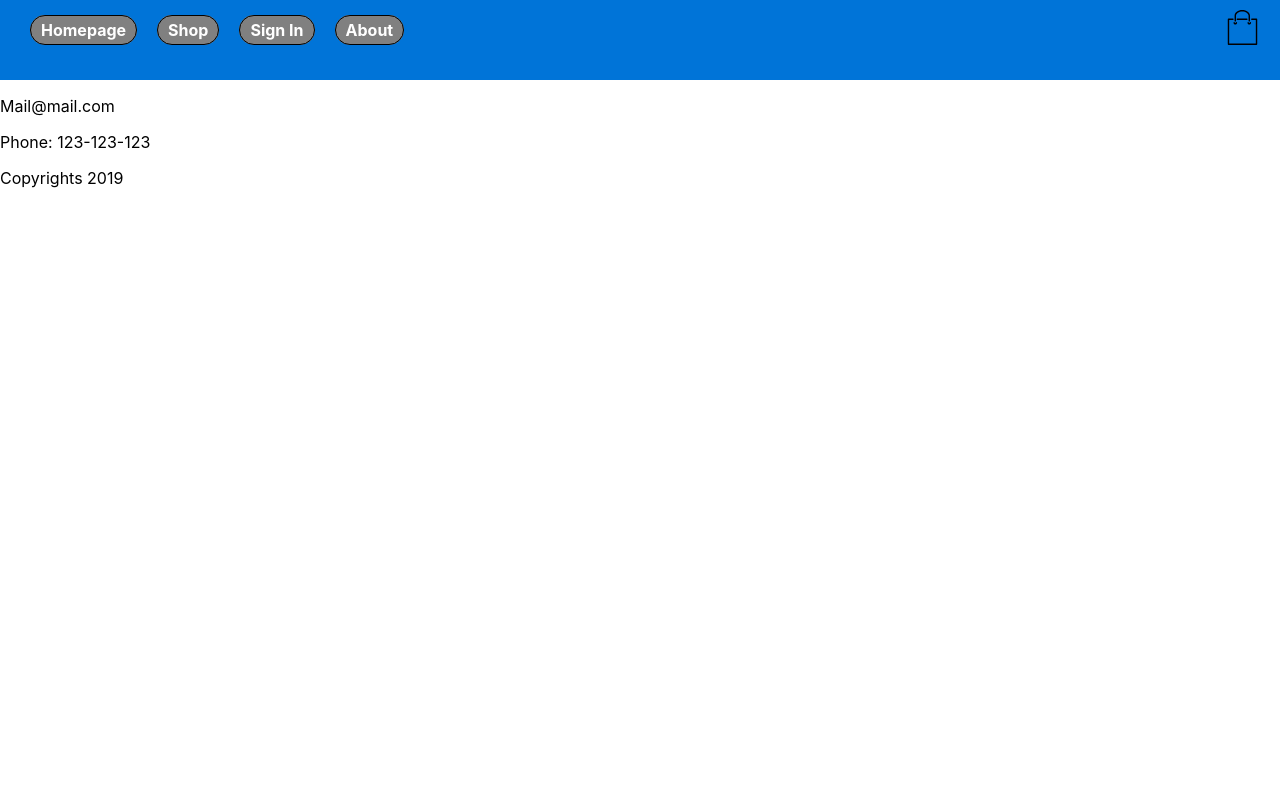
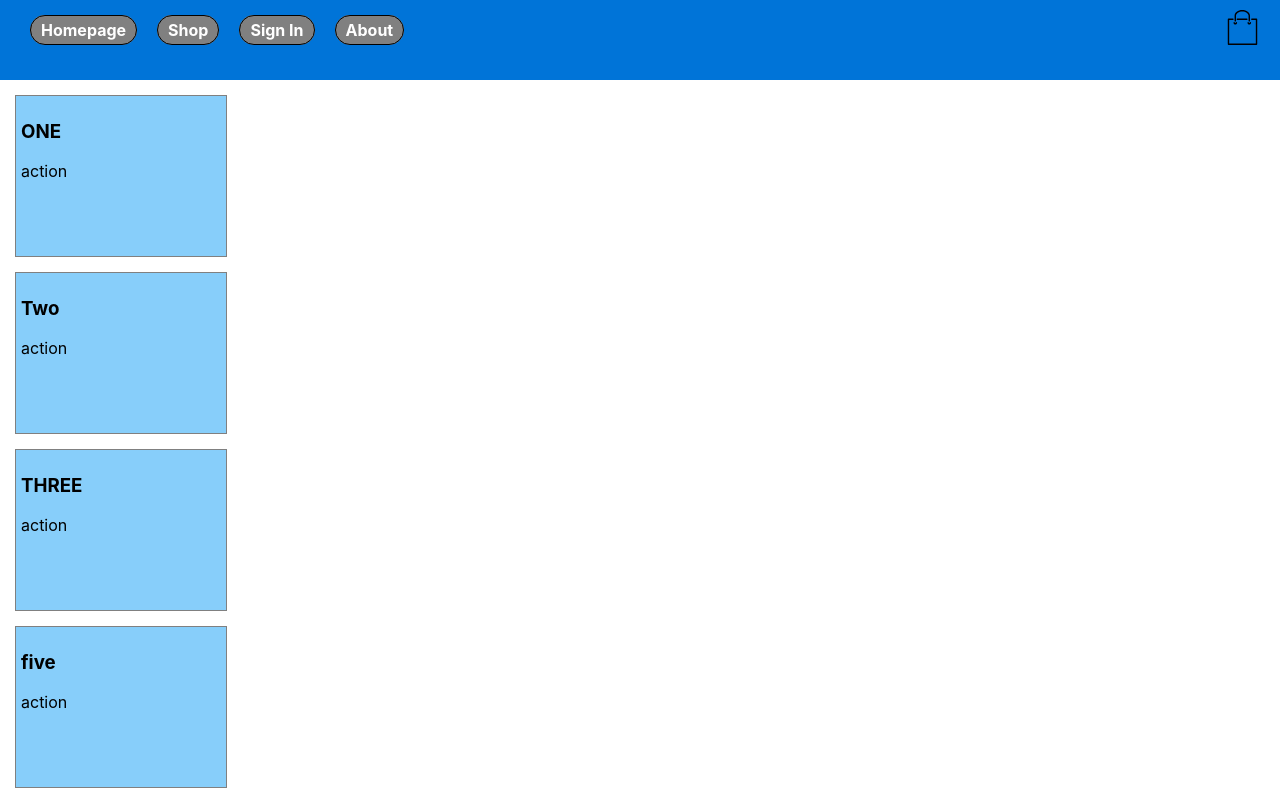
Before and after one commit to philip993/book-store, a React (Create React App) app: page /shop/action in a window 1280 px wide. Shown: the top 800 px of the page. Built offline with nearby package versions, Linux system fonts and the light colour scheme.

Commit message:
49. Updated App component with action & history

```diff
--- a/src/components/app/App.js
+++ b/src/components/app/App.js
@@ -7,6 +7,8 @@ import Footer from "../footer/footer";
 
 import "./App.css";
 import Shop from "../../pages/shop/shop";
+import Action from "../../pages/action/action";
+import History from "../../pages/history/history";
 
 class App extends React.Component {
   render() {
@@ -16,6 +18,8 @@ class App extends React.Component {
         <Switch>
           <Route exact path="/" component={Homepage}></Route>
           <Route exact path="/shop" component={Shop}></Route>
+          <Route exact path="/shop/action" component={Action}></Route>
+          <Route exact path="/shop/history" component={History}></Route>
         </Switch>
         <Footer />
       </div>
```
